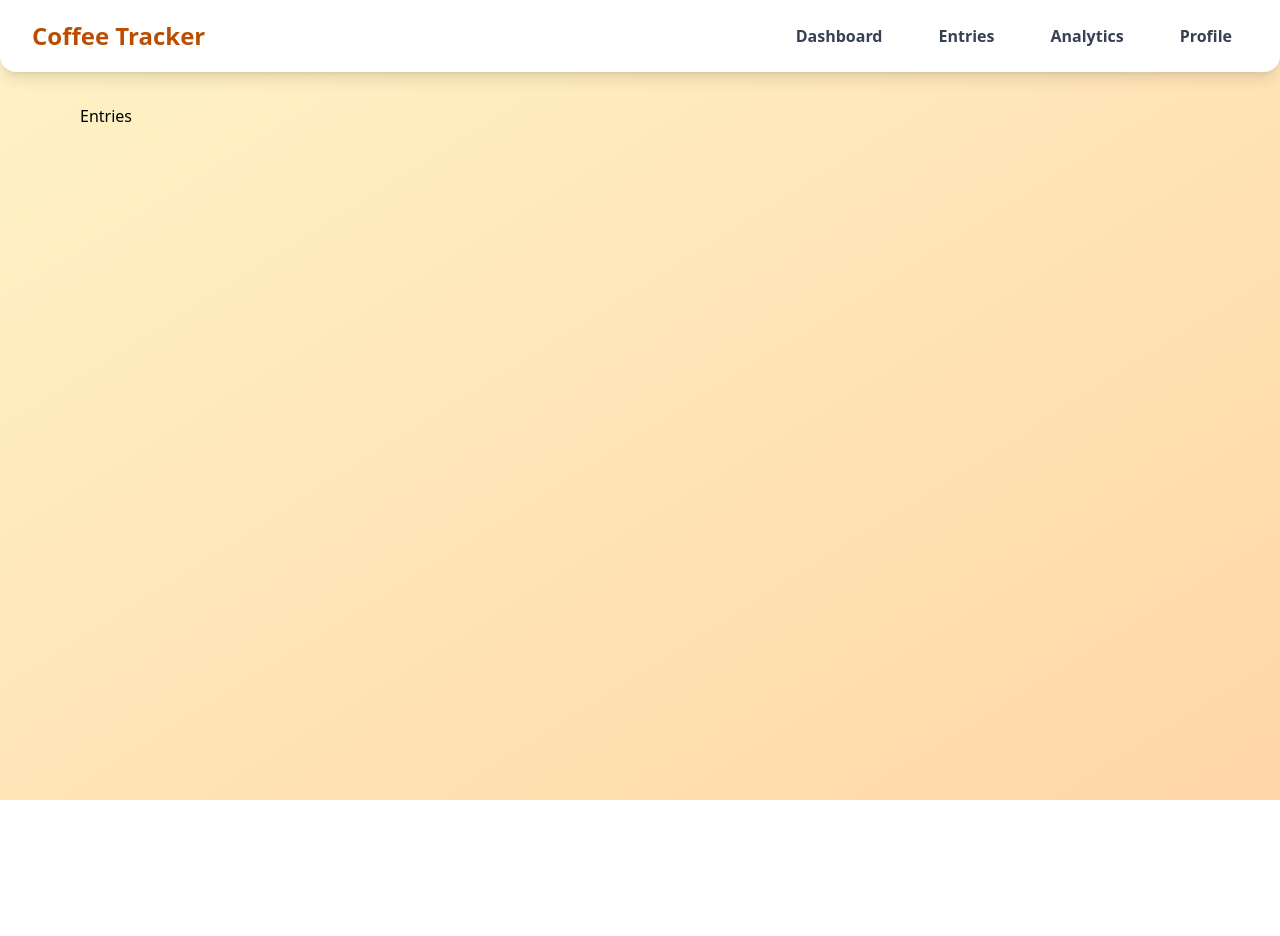
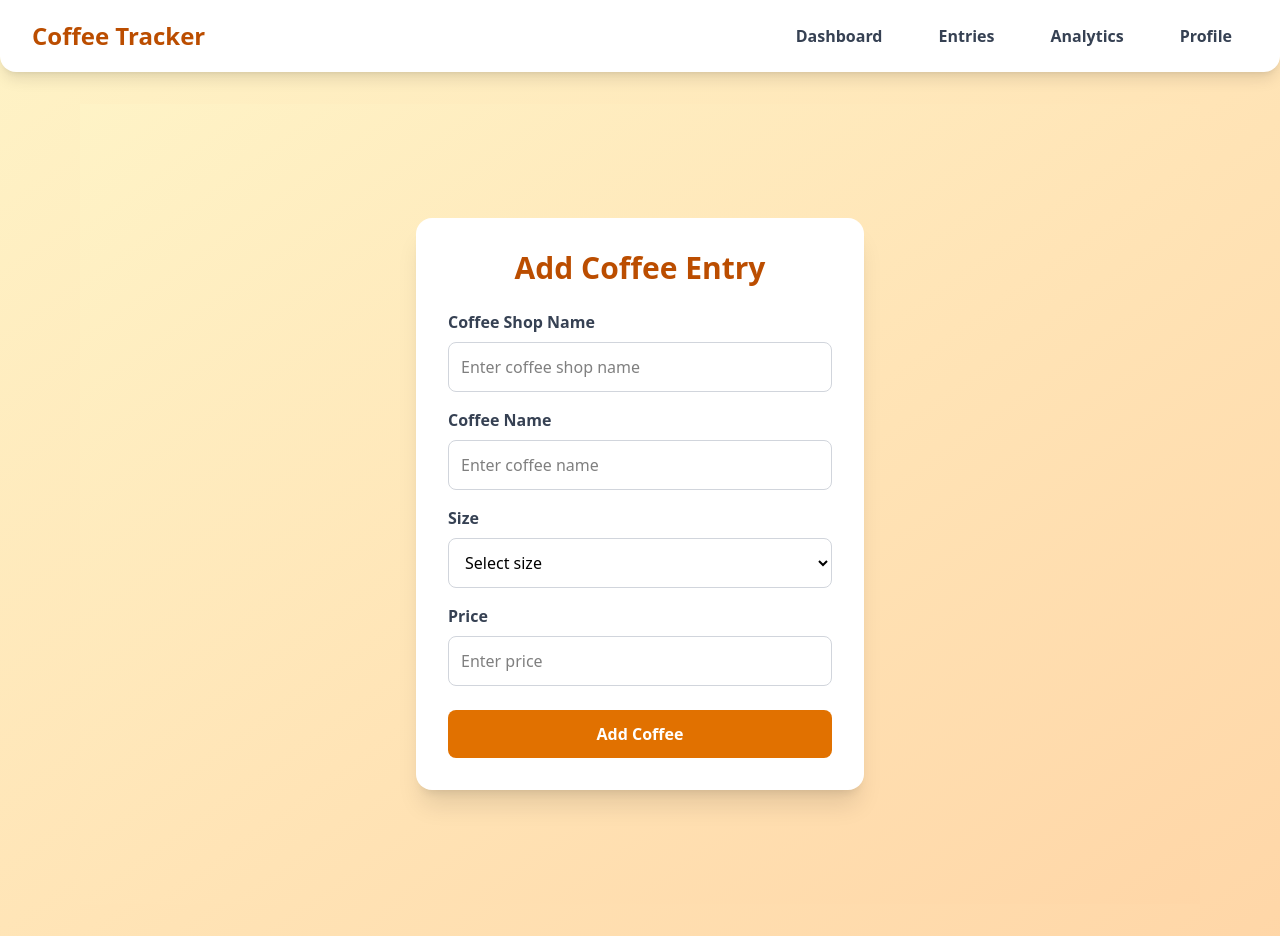
Before and after one commit to IrianB/coffee-tracker, a React app in the folder frontend/: page /layout/entries in a window 1280 px wide. Before the commit the page ends 800 px from the top, so only its background shows below. Built offline with nearby package versions, Linux system fonts and the light colour scheme; the HTML template or start-up script is replaced by a standard one.

Commit message:
Sort coffees by latest entries and improve entry form handling

```diff
--- a/frontend/src/pages/Dashboard.jsx
+++ b/frontend/src/pages/Dashboard.jsx
@@ -34,7 +34,7 @@ const Dashboard = () => {
                         <tr key={coffee._id} className="border-b hover:bg-amber-50 transition-colors">
                             <td className="py-3 px-6">{coffee.coffeeName}</td>
                             <td className="py-3 px-6">{coffee.size}</td>
-                            <td className="py-3 px-6">${coffee.price}</td>
+                            <td className="py-3 px-6">₱ {coffee.price.toFixed(2)}</td>
                             <td className="py-3 px-6">{coffee.coffeeShopName}</td>
                         </tr>
                     ))}
--- a/frontend/src/pages/Entries.jsx
+++ b/frontend/src/pages/Entries.jsx
@@ -1,9 +1,118 @@
-import React from 'react'
+import React, { useState } from 'react'
+import API from '../api/axios.js'
+import { ToastContainer, toast } from 'react-toastify'
+import 'react-toastify/dist/ReactToastify.css'
 
 const Entries = () => {
-  return (
-    <div>Entries</div>
-  )
+    const [coffeeShopName, setCoffeeShopName] = useState('')
+    const [coffeeName, setCoffeeName] = useState('')
+    const [size, setSize] = useState('')
+    const [price, setPrice] = useState('')
+
+    const coffeeSubmit = async (e) => {
+        e.preventDefault()
+        try {
+            if (!coffeeShopName || !coffeeName || !size || !price) {
+                toast.error('All fields are required!')
+                return
+            }
+
+            await API.post('/coffee/add-coffee', {
+                coffeeShopName,
+                coffeeName,
+                size,
+                price,
+            })
+
+            toast.success('Coffee added successfully!')
+            setCoffeeShopName('')
+            setCoffeeName('')
+            setSize('')
+            setPrice('')
+        } catch (error) {
+            console.log(error)
+            toast.error('Failed to add coffee')
+        }
+    }
+
+    return (
+        <div className="min-h-screen flex items-center justify-center bg-gradient-to-br from-amber-100 to-orange-200">
+            <form
+                onSubmit={coffeeSubmit}
+                className="bg-white shadow-xl rounded-2xl p-8 w-full max-w-md"
+            >
+                <h1 className="text-3xl font-bold text-center text-amber-700 mb-6">
+                    Add Coffee Entry
+                </h1>
+
+                <div className="mb-4">
+                    <label className="block text-gray-700 font-semibold mb-2">
+                        Coffee Shop Name
+                    </label>
+                    <input
+                        value={coffeeShopName}
+                        onChange={(e) => setCoffeeShopName(e.target.value)}
+                        type="text"
+                        required
+                        placeholder="Enter coffee shop name"
+                        className="w-full p-3 border border-gray-300 rounded-lg focus:ring-2 focus:ring-amber-500 focus:outline-none"
+                    />
+                </div>
+
+                <div className="mb-4">
+                    <label className="block text-gray-700 font-semibold mb-2">
+                        Coffee Name
+                    </label>
+                    <input
+                        value={coffeeName}
+                        onChange={(e) => setCoffeeName(e.target.value)}
+                        type="text"
+                        required
+                        placeholder="Enter coffee name"
+                        className="w-full p-3 border border-gray-300 rounded-lg focus:ring-2 focus:ring-amber-500 focus:outline-none"
+                    />
+                </div>
+
+                <div className="mb-4">
+                    <label className="block text-gray-700 font-semibold mb-2">Size</label>
+                    <select
+                        value={size}
+                        onChange={(e) => setSize(e.target.value)}
+                        required
+                        className="w-full p-3 border border-gray-300 rounded-lg focus:ring-2 focus:ring-amber-500 focus:outline-none bg-white"
+                    >
+                        <option value="" disabled>
+                            Select size
+                        </option>
+                        <option value="Small">Small</option>
+                        <option value="Medium">Medium</option>
+                        <option value="Large">Large</option>
+                    </select>
+                </div>
+
+                <div className="mb-6">
+                    <label className="block text-gray-700 font-semibold mb-2">Price</label>
+                    <input
+                        value={price}
+                        onChange={(e) => setPrice(e.target.value)}
+                        type="number"
+                        required
+                        placeholder="Enter price"
+                        className="w-full p-3 border border-gray-300 rounded-lg focus:ring-2 focus:ring-amber-500 focus:outline-none"
+                    />
+                </div>
+
+                <button
+                    type="submit"
+                    className="w-full bg-amber-600 text-white py-3 rounded-lg font-semibold hover:bg-amber-700 transition duration-300"
+                >
+                    Add Coffee
+                </button>
+            </form>
+
+            <ToastContainer position="top-right" autoClose={3000} />
+        </div>
+    )
 }
 
 export default Entries
```
Also changed, not shown: 1 other file (tests, documents, lock files or other folders).
